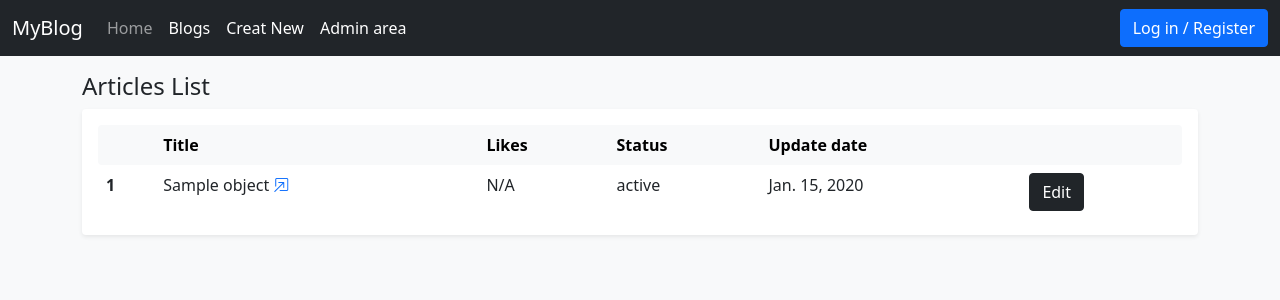
After one commit to sandnima/Simple-blog-with-Django, a Django app: template dashboard/templates/dashboard/article_list.html in a window 1280 px wide. The commit adds this page. Shown: the top 300 px of the page. Run offline with Django 3.2, Linux system fonts and the light colour scheme; the template is opened without the code that fills it: most values are stand-ins (such as "Sample title", 1, 10 or a date in 2020).

Commit message:
Articles list table display added

```diff
--- /dev/null
+++ b/dashboard/templates/dashboard/article_list.html
@@ -0,0 +1,70 @@
+{% extends 'base.html' %}
+{% load static %}
+
+{% block title %}Article List{% endblock %}
+
+{% block scripts %}
+{% endblock scripts %}
+
+{% block styles %}
+{% endblock styles %}
+
+{% block content %}
+    <h4>Articles List</h4>
+    <div class="card border-0 shadow-sm mb-4">
+        <div class="card-body">
+            <div class="table-responsive">
+                <table class="table table-centered table-nowrap mb-0 rounded">
+                    <thead class="table-light">
+                        <tr>
+                            <th class="border-0 rounded-start"></th>
+                            <th class="border-0">Title</th>
+                            <th class="border-0">Likes</th>
+                            <th class="border-0">Status</th>
+                            <th class="border-0">Update date</th>
+                            <th class="border-0 rounded-end"></th>
+                        </tr>
+                    </thead>
+                    <tbody>
+                        {% for object in object_list %}
+                            <!-- Item -->
+                            <tr>
+                                <td class="border-0">
+                                    <span class="fw-bold">{{ forloop.counter }}</span>
+                                </td>
+                                <td class="border-0">
+                                    <div class="d-flex align-items-center">
+{#                                        <img class="img-thumbnail rounded-circle border-0" alt="{{ object.title }}"#}
+{#                                             src="{{ object.small_image.url }}">#}
+                                        <div>
+                                            <span class="h6">{{ object.title }}</span>
+                                            <a href="{{ object.absolute_url }}" target="_blank"><i class="bi bi-box-arrow-in-up-right"></i></a>
+                                        </div>
+                                    </div>
+                                </td>
+                                <td class="border-0">
+                                    <span>N/A</span>
+                                </td>
+                                <td class="border-0">
+                                    <span>{{ object.status }}</span>
+                                </td>
+                                <td class="border-0">
+                                    <span class="fw-b">{{ object.updated_at.date }}</span>
+                                </td>
+                                <td class="border-0">
+                                    <a href="">
+                                        <button type="button" class="btn btn-dark">Edit</button>
+                                    </a>
+                                </td>
+                            </tr>
+                            <!-- End of Item -->
+                        {% endfor %}
+                    </tbody>
+                </table>
+            </div>
+        </div>
+    </div>
+{% endblock content %}
+
+{% block extra_body %}
+{% endblock extra_body %}
```
Also changed, not shown: dashboard/urls.py (+6 -4 lines), dashboard/views.py (+15 -1 lines), dashboard/migrations/__init__.py (added), dashboard/templates/dashboard/create_update.html (line endings or trailing spaces), 1 other file.
